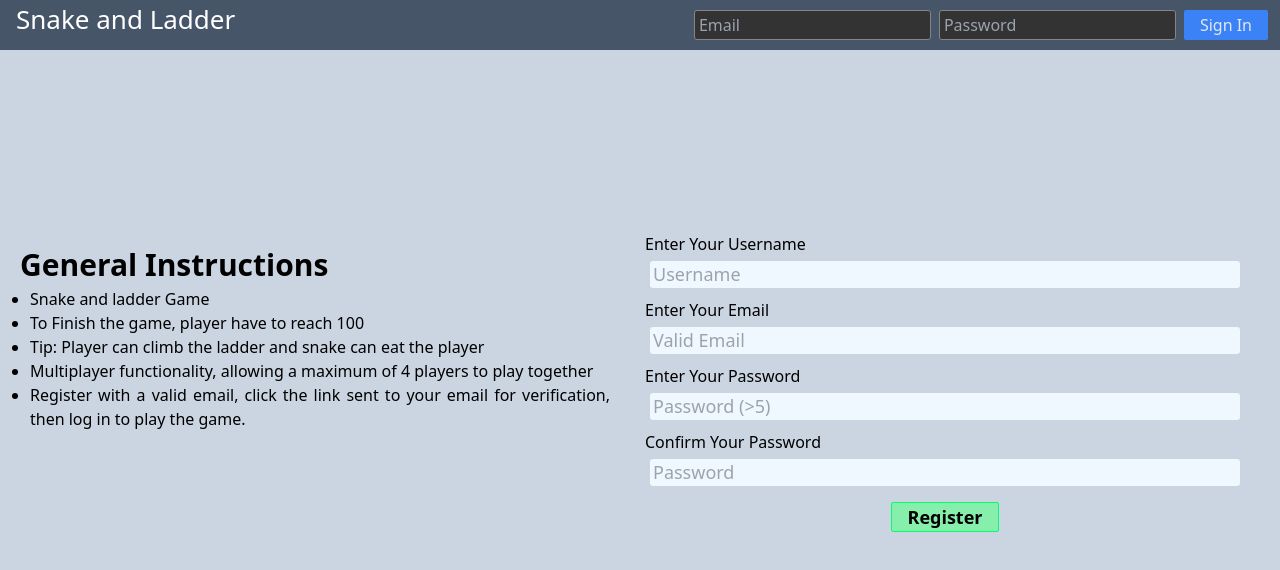
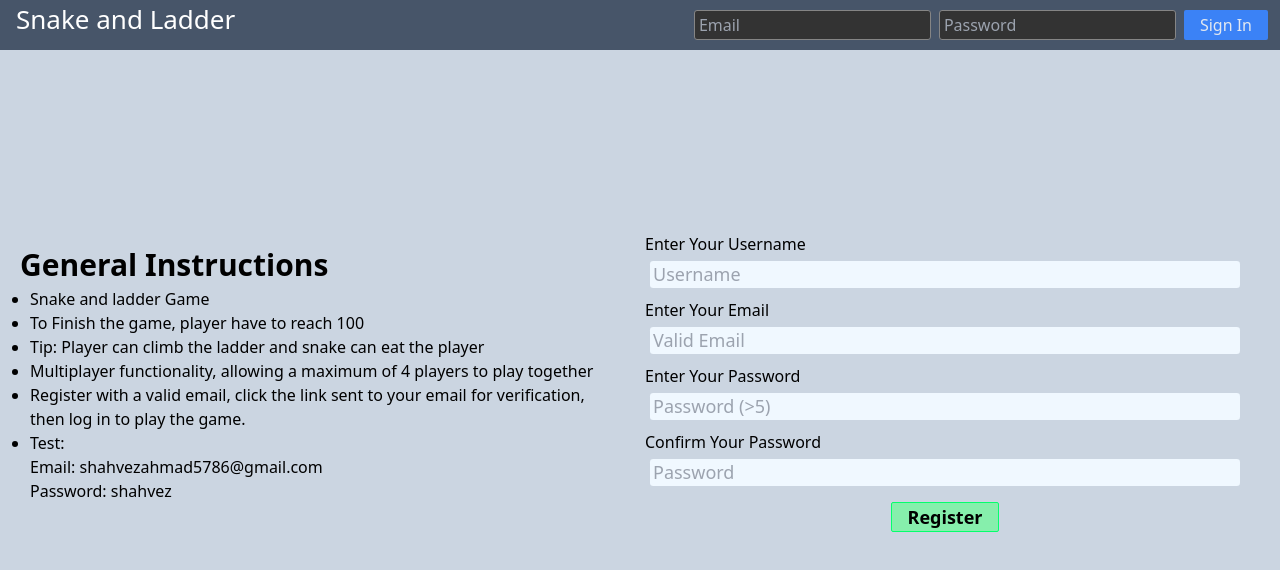
Before and after one commit to shahvezahmad/snake-and-ladder-game, a React (Create React App) app in the folder client/: page / in a window 1280 px wide. Shown: the top 570 px of the page. Built offline with nearby package versions, Linux system fonts and the light colour scheme.

Commit message:
test emaiL

```diff
--- a/client/src/components/Register/Register.jsx
+++ b/client/src/components/Register/Register.jsx
@@ -111,7 +111,12 @@ const Register = () => {
                 Multiplayer functionality, allowing a maximum of 4 players to play together
               </li>
               <li>
-                Register with a valid email, click the link sent to your email for verification, then log in to play the game.
+                Register with a valid email, click the link sent to your email for verification, <br/> then log in to play the game.
+              </li>
+              <li>
+                Test: <br/>
+                Email: shahvezahmad5786@gmail.com <br/>
+                Password: shahvez
               </li>
             </ul>
           </div>
```
